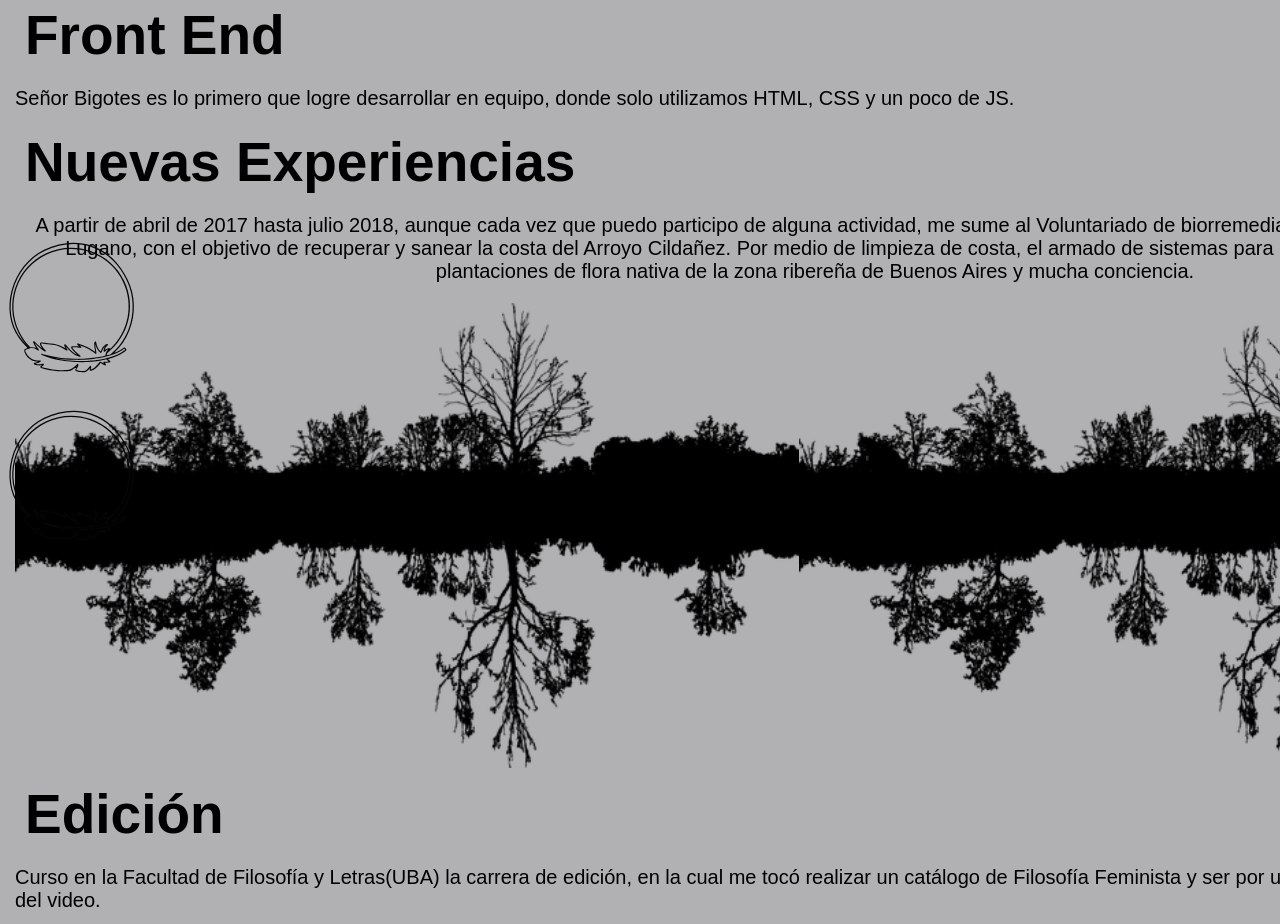
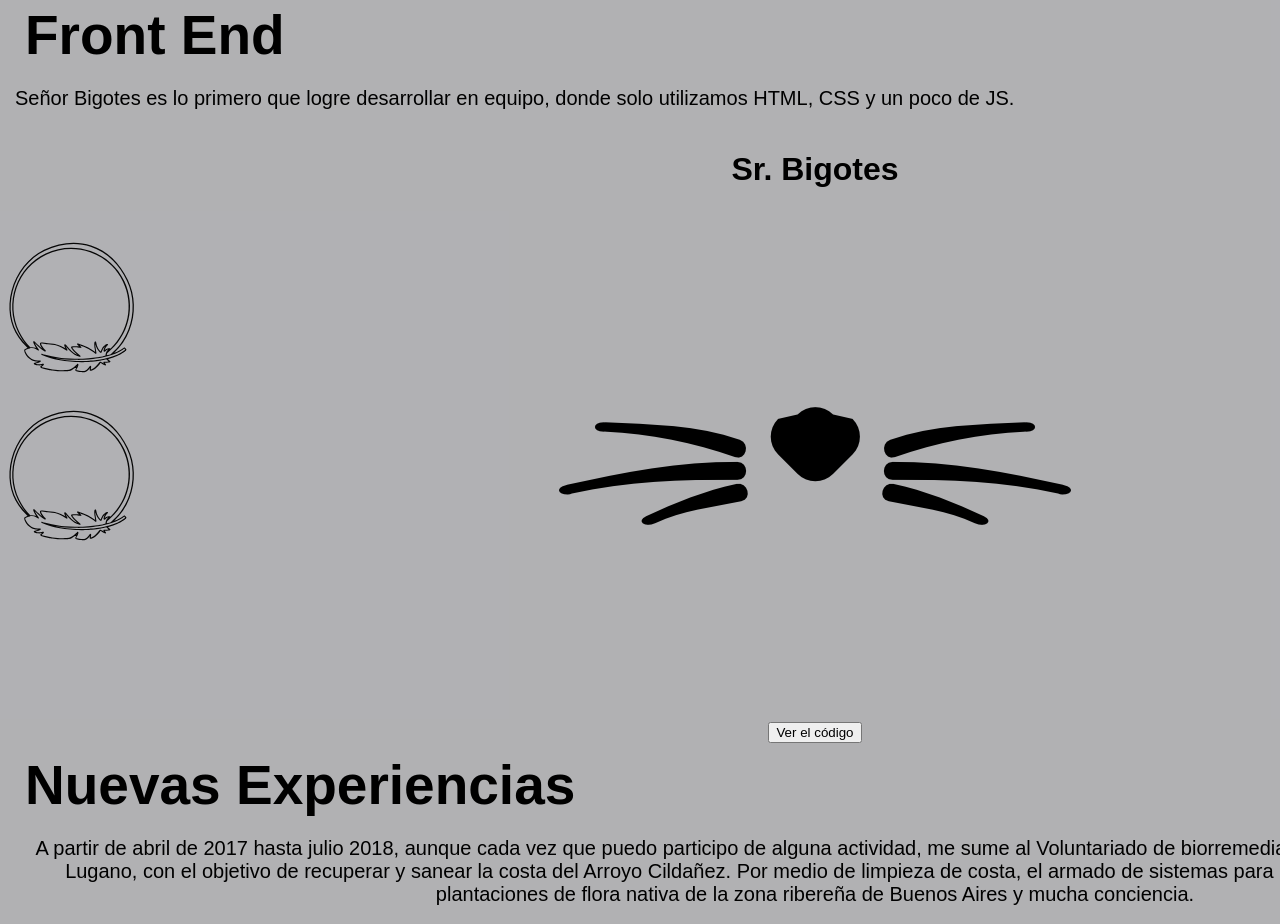
Before and after one commit to dafnemus/react, a React (Create React App) app: page / in a window 1280 px wide. Shown: the part 1060-1984 px from the top of the page. Built offline with nearby package versions, Linux system fonts and the light colour scheme.

Commit message:
realice parte de la seccion front end

```diff
--- a/src/arte/galeria/cuadrilla/style.css
+++ b/src/arte/galeria/cuadrilla/style.css
@@ -1,5 +1,6 @@
 .galeria{
     display: flex;
     flex-direction: row;
+    cursor: pointer;
 
 }
--- /dev/null
+++ b/src/front/Bigotes/botonBigotes/index.js
@@ -0,0 +1,9 @@
+import React from 'react';
+
+function BotonBigotes(){
+    return(
+        <button>Ver el código</button>
+
+    )
+};
+export default BotonBigotes;
--- /dev/null
+++ b/src/front/Bigotes/imagenBigotes/index.js
@@ -0,0 +1,9 @@
+import React from 'react';
+
+function ImagenBigotes(props){
+    return(
+    <img src={props.src} alt=""/>
+    )
+}
+
+export default ImagenBigotes;
--- /dev/null
+++ b/src/front/Bigotes/index.js
@@ -0,0 +1,17 @@
+import React from 'react';
+import ImagenBigotes from './imagenBigotes';
+import bigotes from './bigotes.png';
+import BotonBigotes from './botonBigotes';
+import './style.css'
+
+function Bigotes(props){
+    return(
+        <div className="bigotes">
+            <h1>Sr. Bigotes</h1>
+            <ImagenBigotes src={bigotes}/>
+            <BotonBigotes/>
+       </div>
+    )
+}
+
+export default Bigotes
--- /dev/null
+++ b/src/front/Bigotes/style.css
@@ -0,0 +1,6 @@
+.bigotes{
+    display: flex;
+    flex-direction: column;
+    justify-content: space-around;
+    align-items: center;
+}
--- a/src/front/index.js
+++ b/src/front/index.js
@@ -1,7 +1,9 @@
 import React from 'react';
 import Titulo from '../componentesTexto/titulos/index';
 import Epigrafe from '../componentesTexto/epigrafe';
+import Bigotes from './Bigotes';
 import './style.css';
+
 
 function Front(){
     return(
@@ -9,6 +11,8 @@ function Front(){
 
         <Titulo className="marco3" text="Front End"/>
         <Epigrafe text="Señor Bigotes es lo primero que logre desarrollar en equipo, donde solo utilizamos HTML, CSS y un poco de JS."/>
+        <Bigotes />
+
 
     </div>
     );
```
Also changed, not shown: src/front/Bigotes/bigotes.png (added).
